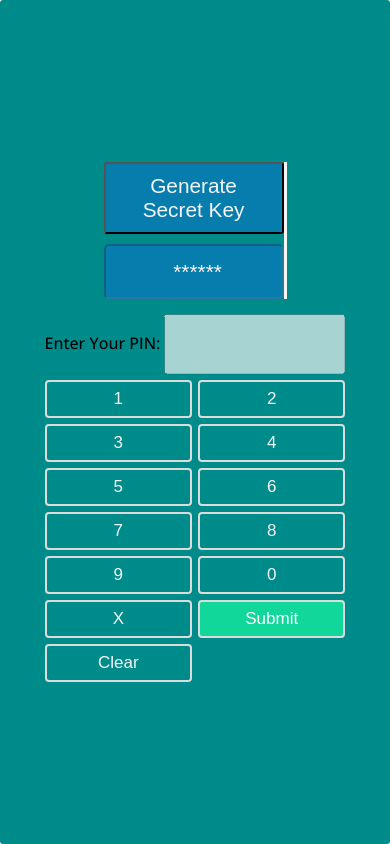
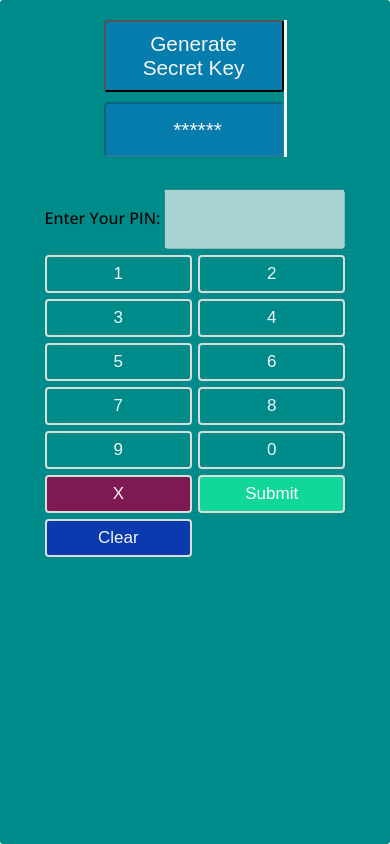
Before and after one commit to rehanuddin1991/secret-key-matcher, a plain HTML site: page index.html in a window 390 px wide. Drawn offline with nearby package versions, Linux system fonts and the light colour scheme.

Commit message:
layout changed for medium devices

```diff
--- a/index.html
+++ b/index.html
@@ -17,6 +17,7 @@
             <button class="secret_key_button" id="secret_key_button">Generate Secret Key</button> <br>
             <input type="text" name="" id="secret_key_value" disabled value="          ******">
         </div>
+
         <div class="input_output_div" id="input_output_div">
             <div class="result" id="result">
                  Enter Your PIN:
@@ -32,9 +33,9 @@
             <button class="input_keys">8</button>
             <button class="input_keys">9</button>
             <button class="input_keys">0</button>
-            <button class="input_keys">X</button>
+            <button class="input_keys input_back">X</button>
             <button class="input_keys input_submit">Submit</button>
-            <button class="input_keys">Clear</button>
+            <button class="input_keys input_clear">Clear</button>
 
         </div>
     </div>
--- a/style.css
+++ b/style.css
@@ -15,6 +15,7 @@
 .secret_key_div
 {
     border-right: 3px solid whitesmoke;
+
 }
 .secret_key_button
 {
@@ -47,7 +48,8 @@
     height: 100vh;
     background-color: darkcyan;
     grid-template-columns: repeat( auto-fit,minmax(300px,1fr));
-    gap:15px;
+
+    gap:5px;
 }
 .input_output_div
 {
@@ -56,7 +58,7 @@
 
     gap:6px;
 }
-@media screen and (min-width:500px) and (max-width: 992px) {
+@media screen and (min-width:500px) and (max-width: 900px) {
     .input_output_div
     {
 
@@ -66,6 +68,21 @@
 
 }
 @media screen and (max-width:475px) {
+    .secret_key_div{margin-top: 20px;}
+    .main_container
+    {
+
+        align-content: baseline;
+        gap:32px;
+    }
+
+    .secret_key_div
+{
+
+    justify-self: center;
+}
+
+
     .input_output_div
 {
 
@@ -92,3 +109,13 @@
     background-color: #12d79a;
     color:white;
 }
+
+.input_clear
+{
+    background-color: #0b3aaf;color:whitesmoke;
+}
+
+.input_back
+{
+    background-color: #7f1951;
+}
```
